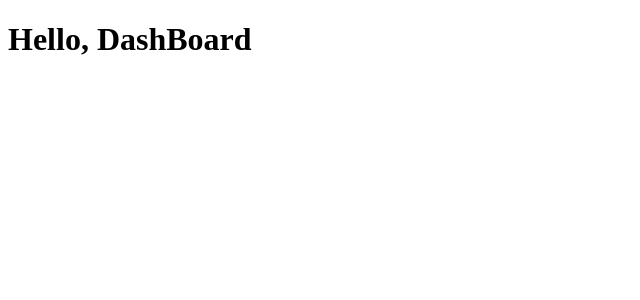
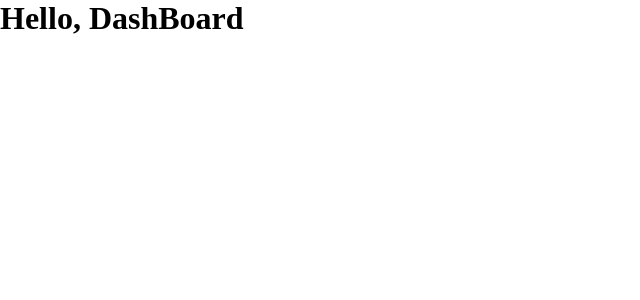
Before and after one commit to KomaCrazy/English, a Next.js app in the folder web/: page /dashboard in a window 1280 px wide. Shown: the top 300 px of the page, without its empty margins (0-640 px from the left). Built offline with nearby package versions, Linux system fonts and the light colour scheme.

Commit message:
no message

```diff
--- /dev/null
+++ b/web/app/dashboard/layout.js
@@ -0,0 +1,7 @@
+export default function Layout({ children }) {
+    return (
+      <html lang="en">
+        <body>{children}</body>
+      </html>
+    )
+  }
--- a/web/app/dashboard/page.js
+++ b/web/app/dashboard/page.js
@@ -1,3 +1,9 @@
+// import { title } from "process"
+
+export const metadata = {
+  title: 'Dash board'
+}
+
 export default function Page() {
     return <h1>Hello, DashBoard</h1>
-  }
+}
--- a/web/app/globals.css
+++ b/web/app/globals.css
@@ -1,107 +1,4 @@
-:root {
-  --max-width: 1100px;
-  --border-radius: 12px;
-  --font-mono: ui-monospace, Menlo, Monaco, "Cascadia Mono", "Segoe UI Mono",
-    "Roboto Mono", "Oxygen Mono", "Ubuntu Monospace", "Source Code Pro",
-    "Fira Mono", "Droid Sans Mono", "Courier New", monospace;
-
-  --foreground-rgb: 0, 0, 0;
-  --background-start-rgb: 214, 219, 220;
-  --background-end-rgb: 255, 255, 255;
-
-  --primary-glow: conic-gradient(
-    from 180deg at 50% 50%,
-    #16abff33 0deg,
-    #0885ff33 55deg,
-    #54d6ff33 120deg,
-    #0071ff33 160deg,
-    transparent 360deg
-  );
-  --secondary-glow: radial-gradient(
-    rgba(255, 255, 255, 1),
-    rgba(255, 255, 255, 0)
-  );
-
-  --tile-start-rgb: 239, 245, 249;
-  --tile-end-rgb: 228, 232, 233;
-  --tile-border: conic-gradient(
-    #00000080,
-    #00000040,
-    #00000030,
-    #00000020,
-    #00000010,
-    #00000010,
-    #00000080
-  );
-
-  --callout-rgb: 238, 240, 241;
-  --callout-border-rgb: 172, 175, 176;
-  --card-rgb: 180, 185, 188;
-  --card-border-rgb: 131, 134, 135;
+* {
+    margin: 0px;
+    box-sizing: 0px;
 }
-
-@media (prefers-color-scheme: dark) {
-  :root {
-    --foreground-rgb: 255, 255, 255;
-    --background-start-rgb: 0, 0, 0;
-    --background-end-rgb: 0, 0, 0;
-
-    --primary-glow: radial-gradient(rgba(1, 65, 255, 0.4), rgba(1, 65, 255, 0));
-    --secondary-glow: linear-gradient(
-      to bottom right,
-      rgba(1, 65, 255, 0),
-      rgba(1, 65, 255, 0),
-      rgba(1, 65, 255, 0.3)
-    );
-
-    --tile-start-rgb: 2, 13, 46;
-    --tile-end-rgb: 2, 5, 19;
-    --tile-border: conic-gradient(
-      #ffffff80,
-      #ffffff40,
-      #ffffff30,
-      #ffffff20,
-      #ffffff10,
-      #ffffff10,
-      #ffffff80
-    );
-
-    --callout-rgb: 20, 20, 20;
-    --callout-border-rgb: 108, 108, 108;
-    --card-rgb: 100, 100, 100;
-    --card-border-rgb: 200, 200, 200;
-  }
-}
-
-* {
-  box-sizing: border-box;
-  padding: 0;
-  margin: 0;
-}
-
-html,
-body {
-  max-width: 100vw;
-  overflow-x: hidden;
-}
-
-body {
-  color: rgb(var(--foreground-rgb));
-  background: linear-gradient(
-      to bottom,
-      transparent,
-      rgb(var(--background-end-rgb))
-    )
-    rgb(var(--background-start-rgb));
-}
-
-a {
-  color: inherit;
-  text-decoration: none;
-}
-
-@media (prefers-color-scheme: dark) {
-  html {
-    color-scheme: dark;
-  }
-}
--- a/web/app/layout.js
+++ b/web/app/layout.js
@@ -1,7 +1,16 @@
+import "./globals.css";
+
+
+export const metadata = {
+  title:"App"
+}
+
 export default function RootLayout({ children }) {
   return (
     <html lang="en">
-      <body>{children}</body>
+      <body>
+        <main>{children}</main>
+      </body>
     </html>
   )
 }
```
Also changed, not shown: web/app/blog/PostList.js (added, +13 -0 lines), web/app/blog/page.js (added, +8 -0 lines), web/app/dashboard/error.js (added, +10 -0 lines), web/app/page.js (+19 -2 lines), web/app/words/[types]/page.js (added, +23 -0 lines), web/components/display.js (added, +17 -0 lines), web/components/display.module.css (added, +9 -0 lines), web/app/page.module.css (deleted).
